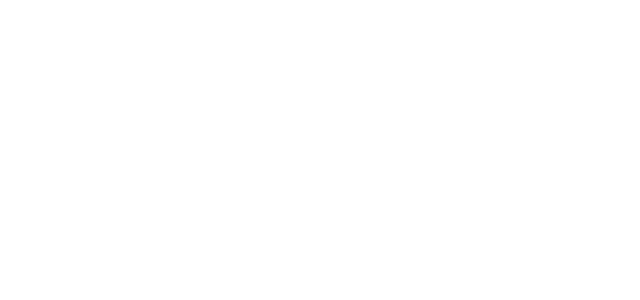
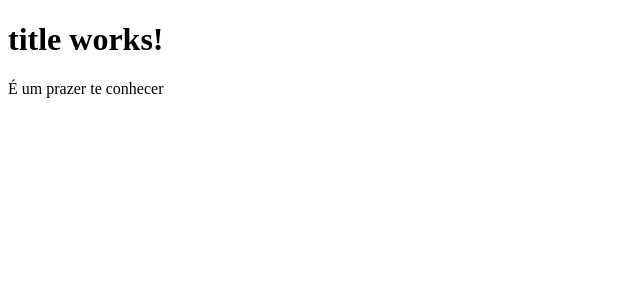
Before and after one commit to diegominelli/projeto-rotas, an Angular app: page / in a window 1280 px wide. Shown: the top 300 px of the page, without its empty margins (0-640 px from the left). Built offline with nearby package versions, Linux system fonts and the light colour scheme.

Commit message:
criando as primeiras rotas

```diff
--- a/src/app/app-routing.module.ts
+++ b/src/app/app-routing.module.ts
@@ -1,10 +1,23 @@
+import { TitleComponent } from './pages/index/title/title.component';
 import { NgModule } from '@angular/core';
 import { RouterModule, Routes } from '@angular/router';
+import { CardComponent } from './pages/portifolio/card/card.component';
 
-const routes: Routes = [];
+const routes: Routes = [
+  {
+    path: '',
+    component: TitleComponent,
+    pathMatch: 'full',
+  },
+  {
+    path: 'portifolio',
+    component: CardComponent,
+    pathMatch: 'prefix',
+  },
+];
 
 @NgModule({
   imports: [RouterModule.forRoot(routes)],
-  exports: [RouterModule]
+  exports: [RouterModule],
 })
-export class AppRoutingModule { }
+export class AppRoutingModule {}
--- a/src/app/pages/index/title/title.component.html
+++ b/src/app/pages/index/title/title.component.html
@@ -1 +1,2 @@
-<p>title works!</p>
+<h1>title works!</h1>
+<p>É um prazer te conhecer</p>
--- a/src/app/pages/portifolio/card/card.component.html
+++ b/src/app/pages/portifolio/card/card.component.html
@@ -1 +1,5 @@
-<p>card works!</p>
+<h1>Portifólio</h1>
+<div>
+  <img src="" alt="" />
+  <p>card works!</p>
+</div>
```
Also changed, not shown: src/app/app.module.ts (+7 -9 lines).
